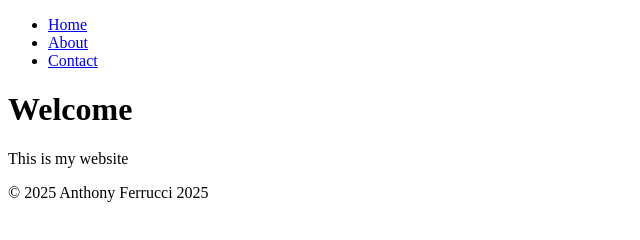
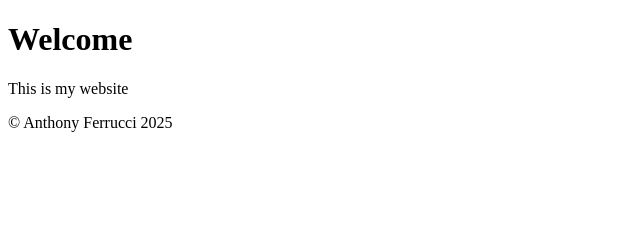
Before and after one commit to AnthonyFerr/NetlifyWebsite, a plain HTML site: page index.html in a window 1280 px wide. Shown: the whole page, without its empty margins (0-640 px from the left). Drawn offline with Linux system fonts and the light colour scheme.

Commit message:
Stripped index to bare-bones

```diff
--- a/index.html
+++ b/index.html
@@ -3,19 +3,13 @@
 <head>
     <meta charset="utf-8" />
     <meta name="viewport" content="width=device-width, initial-scale=1" />
-    <meta name="description" content="Short description of your site." />
-    <title>My Website</title>
+    <meta name="description" content="My portfolio & information as a Junior Computer Science student at Wentworth." />
+    <title> Anthony's Website </title>
 
 </head>
 <body>
     <header>
-        <nav>
-            <ul class="nav">
-                <li><a href="/">Home</a></li>
-                <li><a href="/about.html">About</a></li>
-                <li><a href="/contact.html">Contact</a></li>
-            </ul>
-        </nav>
+
     </header>
 
     <main id="main" role="main">
@@ -27,11 +21,5 @@
         <p>&copy; <span id="year"></span> Anthony Ferrucci 2025</p>
     </footer>
 
-    <!-- Scripts -->
-    <script>
-        // small helpers
-        document.getElementById('year').textContent = new Date().getFullYear();
-    </script>
-    <script src="js/main.js" defer></script>
 </body>
 </html>
```
